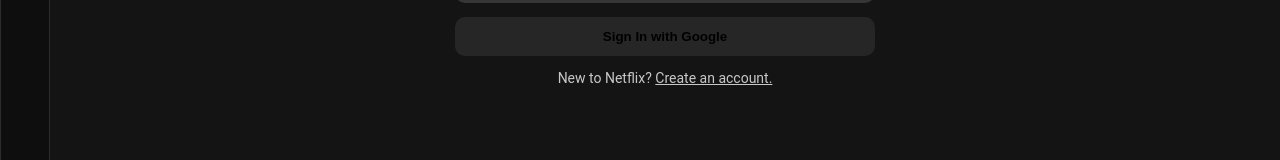
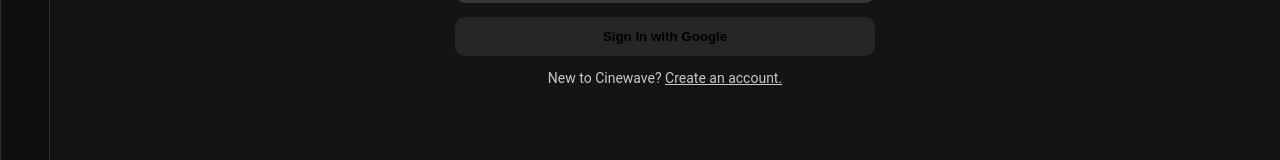
Before and after one commit to literllyHimm/Cinewave, a React (Vite) app in the folder cinewave/: page /login in a window 1280 px wide. Shown: the part 430-590 px from the top of the page. Built offline with nearby package versions, Linux system fonts and the light colour scheme; no server answers.

Commit message:
fix login page systax error

```diff
--- a/cinewave/src/Pages/Login/Login.jsx
+++ b/cinewave/src/Pages/Login/Login.jsx
@@ -150,7 +150,7 @@
         </button>
 
         <p className="signup-prompt">
-          New to Netflix?{" "}
+          New to Cinewave?{" "}
           <a href="/register" className="signup-link">
             Create an account.
           </a>
```
Also changed, not shown: 2 other files (tests, documents, lock files or other folders).
